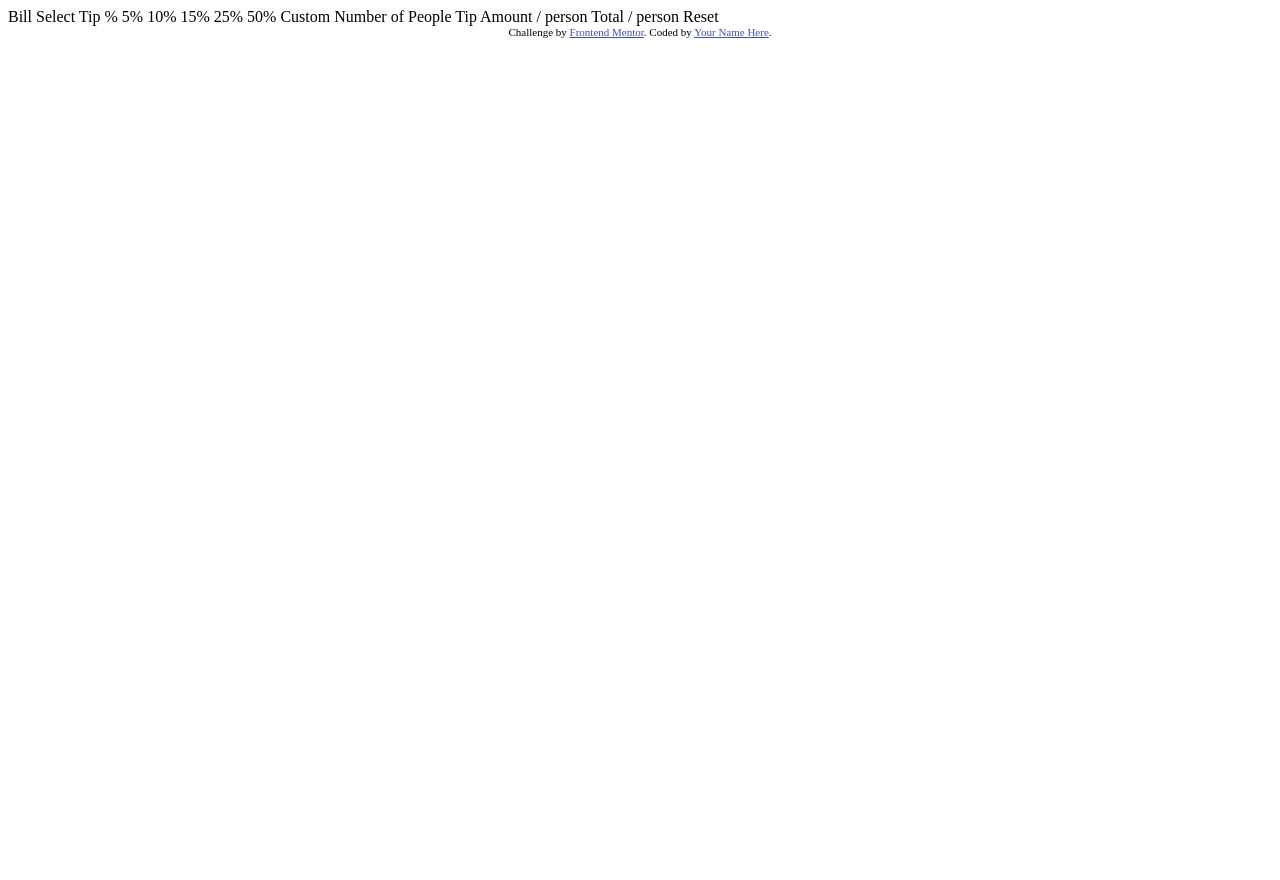
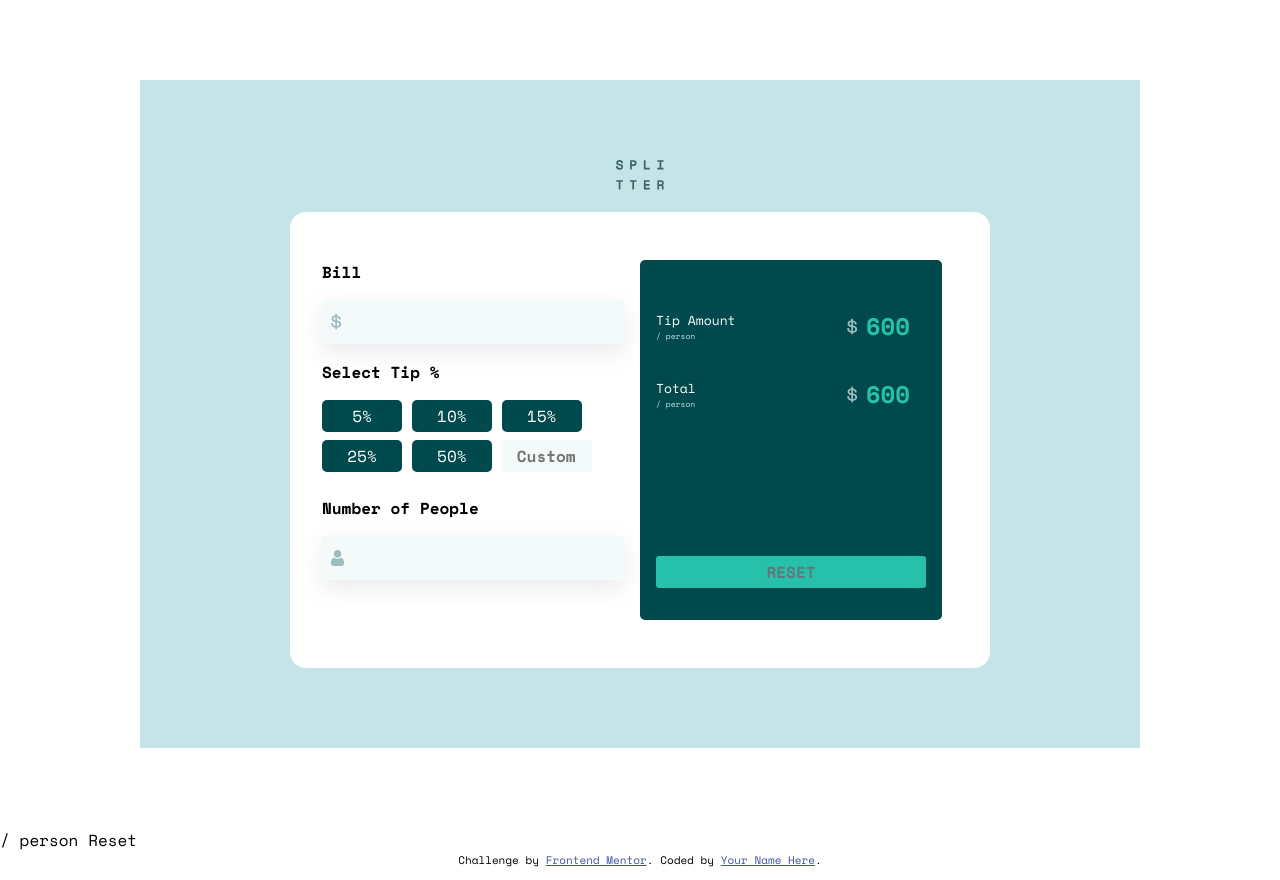
Before and after one commit to thinthunaing/tip-calculator-app, a plain HTML site: page index.html in a window 1280 px wide. Before the commit the page ends 800 px from the top, so only its background shows below. Drawn offline with nearby package versions, Linux system fonts and the light colour scheme.

Commit message:
desktop design

```diff
--- a/index.html
+++ b/index.html
@@ -5,6 +5,7 @@
   <meta name="viewport" content="width=device-width, initial-scale=1.0"> <!-- displays site properly based on user's device -->
 
   <link rel="icon" type="image/png" sizes="32x32" href="./images/favicon-32x32.png">
+  <link rel="stylesheet" href="style.css">
 
   <title>Frontend Mentor | Tip calculator app</title>
 
@@ -16,22 +17,63 @@
 </head>
 <body>
 
-  Bill
+  <section class="wrapper">
+    <div class="logo">
+      <img src="images/logo.svg" alt="">
+    </div>
+    <div class="container">
+      <div class="calculation">
+        <h3>Bill</h3>
+        <div class="user-input">
+          <img src="images/icon-dollar.svg" alt="">
+          <input class="bill" type="number">
+        </div>
+        <h3>Select Tip %</h3>
+        <div class="tip-btns">
+          <button>5%</button>
+          <button>10%</button>
+          <button>15%</button>
+          <button>25%</button>
+          <button>50%</button>
+          <input type="number" placeholder="Custom" class="custom-value">
+        </div>
+        <h3> Number of People</h3>
+        <div class="user-input">
+          <img src="images/icon-person.svg" alt="">
+          <input type="number">
+        </div>
+      </div>
+      <div class="output">
+        <div class="output-container">
+          <div class="amount">
+            <h2 class="content"> Tip Amount <span >/ person</span></h2>
+            <p class="tip-amount-result"><img src="images/icon-dollar.svg" alt=""><span>600</span></p>
+          </div>
+          <div class="amount">
+            <h2 class="content"> Total <span >/ person</span></h2>
+            <p class="tip-amount-result"><img src="images/icon-dollar.svg" alt=""><span>600</span></p>
+          </div>
+          <button class="reset">RESET</button>
+        </div>
+      </div>
+    </div>
+  </section>
 
-  Select Tip %
-  5%
-  10%
-  15%
-  25%
-  50%
-  Custom
 
-  Number of People
 
-  Tip Amount
-  / person
 
-  Total
+
+
+
+
+
+
+
+
+
+
+
+
   / person
 
   Reset
--- a/style.css
+++ b/style.css
@@ -0,0 +1,171 @@
+@import url('https://fonts.googleapis.com/css2?family=Space+Mono:ital,wght@0,400;0,700;1,400;1,700&display=swap');
+
+/* ------------------- */
+/* Custom properties   */
+/* ------------------- */
+
+:root {
+
+    /* ------------------- */
+    /*  Color  */
+    /* ------------------- */
+    --strong-cyan: hsl(172, 67%, 45%);
+    --very-dark-cyan: hsl(183, 100%, 15%);
+    --dark-grayish-cyan: hsl(186, 14%, 43%);
+    --grayish-cyan: hsl(184, 14%, 56%);
+    --light-grayish-cyan: hsl(185, 41%, 84%);
+    --very-light-grayish-cyan: hsl(189, 41%, 97%);
+    --white: hsl(0, 0%, 100%);
+
+    --fs-300:1.5rem;
+}
+
+
+/* reset */
+
+*,*::after,*::before {
+    box-sizing: border-box;
+    font-family: "Space Mono", monospace;
+    font-size: 100%;
+}
+
+input{
+    margin: 0;
+    border: 0;
+    outline: none;
+    background-color: transparent;
+}
+
+body{
+    margin: 0;
+    padding: 0;
+    width: 100vw;
+    min-height: 100vh;
+}
+
+.wrapper {
+    width: 100%;
+    max-width: 1000px;
+    margin: 5rem auto;
+    padding: 5rem 8rem;
+    background-color: var(--light-grayish-cyan);
+}
+
+.wrapper .logo{
+    text-align: center;
+    margin-bottom: 1rem;
+}
+
+.logo img{
+    width: 3rem;
+
+}
+
+.container{
+    display: flex;
+    width: 100%;
+    max-width: 700px;
+    background-color: var(--white);
+    padding: 2rem;
+    border-radius: 1rem;
+    margin-inline: auto;
+    justify-content: space-between;
+}
+
+.calculation{
+    flex: 1;
+}
+
+.user-input{
+    background-color: var(--very-light-grayish-cyan);
+    box-shadow: rgba(149, 157, 165, 0.2) 0px 8px 24px;
+    padding: 0.5rem;
+    padding-right: 0;
+    display: flex;
+    justify-content: space-between;
+    align-items: center;
+    border: 1px solid transparent;
+}
+
+.user-input:hover{
+    cursor: pointer;
+    border: 1px solid var(--strong-cyan);
+}
+
+.user-input input{
+      text-align: right;
+}
+
+.error.user-input{
+    border: 1px solid red;
+}
+
+.tip-btns button{
+    display: inline-block;
+    width: 5rem;
+    height: 2rem;
+    background: var(--very-dark-cyan);
+    margin-bottom: 0.5rem;
+    color: var(--white);
+    border-radius: 5px;
+    border: 0;
+}
+
+.custom-value{
+    width: 30%;
+    padding: 0.25rem;
+    padding-right:0.1rem;
+    text-align: right;
+    background-color: var(--very-light-grayish-cyan);
+    color: var(--light-grayish-cyan);
+    font-weight: 600;
+}
+
+
+.output{
+    flex: 1;
+    margin: 1rem;
+}
+
+.output-container{
+    background-color: var(--very-dark-cyan);
+    padding: 2rem 1rem;
+    border-radius: 5px;
+}
+
+.amount{
+    display: flex;
+    justify-content: space-between;
+    align-items: center;
+    padding-right: 1rem;
+}
+
+h2{
+    color: var(--white);
+    font-size: 0.8125rem;
+    font-weight: 500;
+}
+
+.content span{
+    display: block;
+    color: var(--light-grayish-cyan);
+    font-size: 0.5rem;
+}
+
+.reset{
+    width: 100%;
+    background-color: var(--strong-cyan);
+    color: var(--dark-grayish-cyan);
+    border: 0;
+    margin-top: 8rem;
+    padding-block: 0.25rem;
+    border-radius: 3px;
+    font-weight: 600;
+}
+
+.tip-amount-result span{
+    color: var(--strong-cyan);
+    margin-left: 0.5rem;
+    font-size: 1.5rem;
+    font-weight: 800;
+}
```
